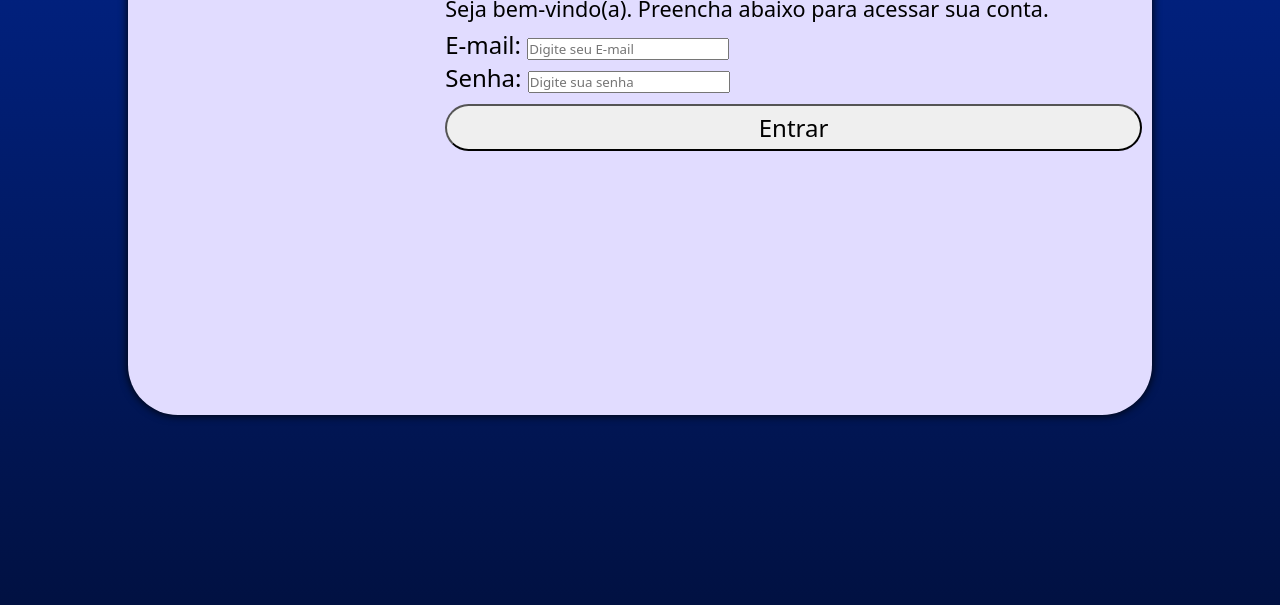
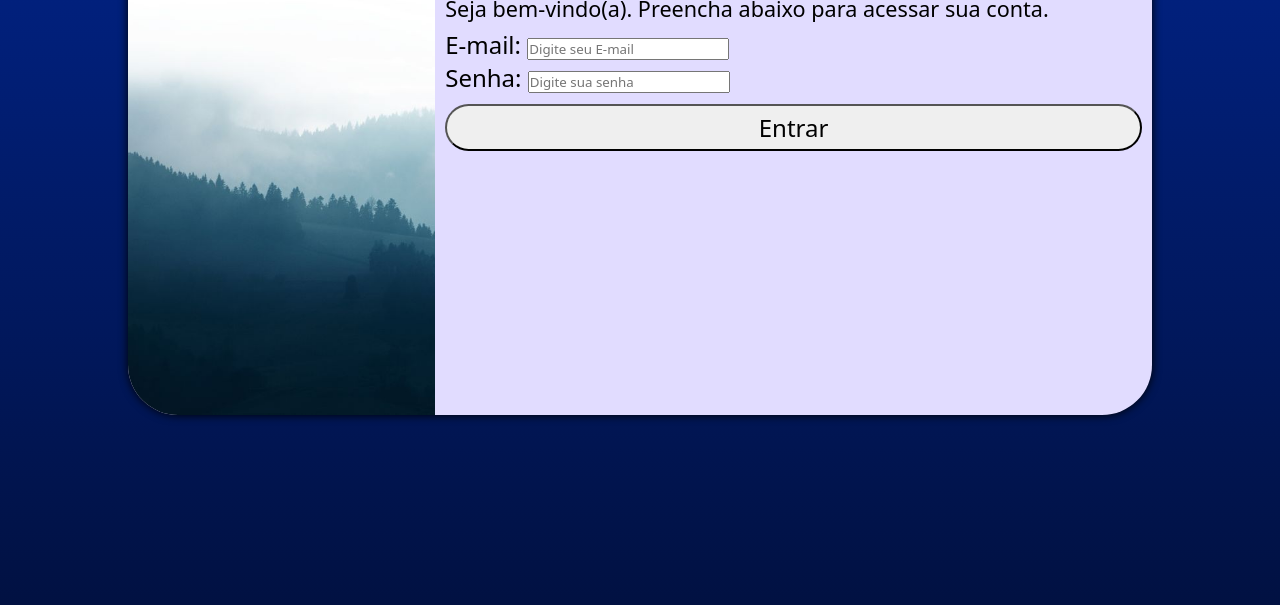
Before and after one commit to ezequiel14carvalho/site-login, a plain HTML site: page index.html in a window 1280 px wide. Shown: the part 195-800 px from the top of the page. Drawn offline with Linux system fonts and the light colour scheme; the site is published under a folder, as on GitHub Pages, so addresses that start at the root find nothing.

Commit message:
Update style.css

```diff
--- a/estilos/style.css
+++ b/estilos/style.css
@@ -39,7 +39,7 @@ section#login > div#formulario > h1 {
 
 section#login > div#img {
     display: block;
-    background: url('/img/fundo.jpg') left bottom no-repeat;
+    background: url('../img/fundo.jpg') left bottom no-repeat;
     height: 200px;
     background-size: cover;
 }
```
